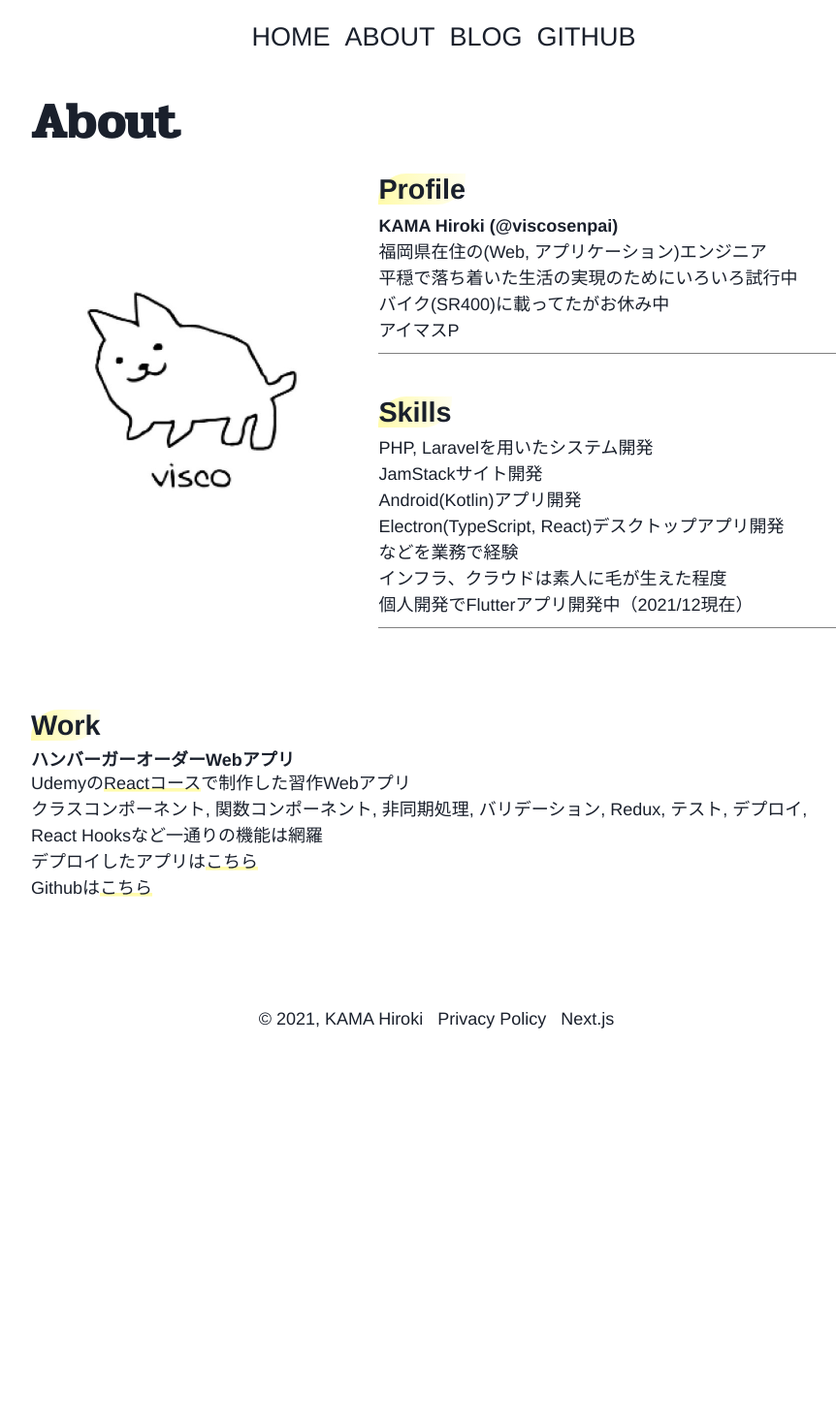
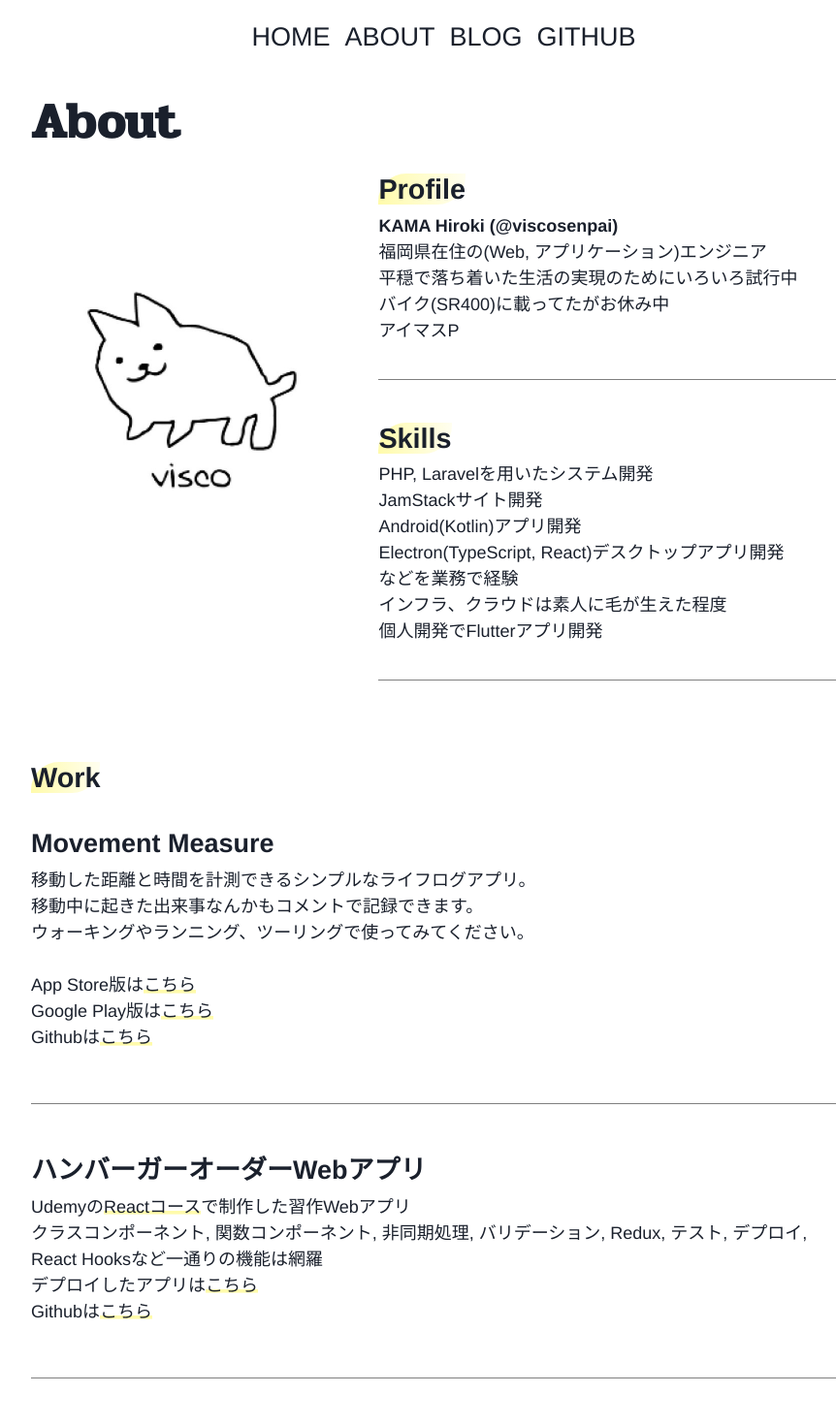
Before and after one commit to viscosenpai/viscosenpai.github.io, a Next.js app: page /about in a window 1280 px wide. Shown: the top 1470 px of the page at 97% size, without its empty margins (190-1052 px from the left). Before the commit the page ends 1118 px from the top, so only its background shows below. Built offline with nearby package versions, Linux system fonts and the light colour scheme.

Commit message:
[add] 実績にアプリ追加

```diff
--- /dev/null
+++ b/src/components/works.tsx
@@ -0,0 +1,85 @@
+import React from 'react';
+import { Box, chakra } from '@chakra-ui/react';
+import MarkerLink from 'src/components/markerLink';
+
+const Works = () => {
+  return (
+    <Box width="100%" mt="8">
+      <chakra.h4 mx="auto" mb="2" fontSize="2xl">
+        Movement Measure
+      </chakra.h4>
+      <Box mb="12" pb="12" borderBottom="1px solid gray">
+        移動した距離と時間を計測できるシンプルなライフログアプリ。
+        <br />
+        移動中に起きた出来事なんかもコメントで記録できます。
+        <br />
+        ウォーキングやランニング、ツーリングで使ってみてください。
+        <br />
+        <br />
+        App Store版は
+        <MarkerLink
+          href="https://apps.apple.com/jp/app/id1593339195?mt=8"
+          target="_blank"
+          rel="noreferrer"
+        >
+          こちら
+        </MarkerLink>
+        <br />
+        Google Play版は
+        <MarkerLink
+          href="https://play.google.com/store/apps/details?id=viscosenpai.github.io.movement_measure"
+          target="_blank"
+          rel="noreferrer"
+        >
+          こちら
+        </MarkerLink>
+        <br />
+        Githubは
+        <MarkerLink
+          href="https://github.com/viscosenpai/movement_measure"
+          target="_blank"
+          rel="noreferrer"
+        >
+          こちら
+        </MarkerLink>
+      </Box>
+      <chakra.h4 mx="auto" mb="2" fontSize="2xl">
+        ハンバーガーオーダーWebアプリ
+      </chakra.h4>
+      <Box mb="12" pb="12" borderBottom="1px solid gray">
+        Udemyの
+        <MarkerLink
+          href="https://www.udemy.com/course/react-the-complete-guide-incl-redux/"
+          target="_blank"
+          rel="noreferrer"
+        >
+          Reactコース
+        </MarkerLink>
+        で制作した習作Webアプリ
+        <br />
+        クラスコンポーネント, 関数コンポーネント, 非同期処理, バリデーション,
+        Redux, テスト, デプロイ, React Hooksなど一通りの機能は網羅
+        <br />
+        デプロイしたアプリは
+        <MarkerLink
+          href="https://react-my-burger-4e9f1.web.app/"
+          target="_blank"
+          rel="noreferrer"
+        >
+          こちら
+        </MarkerLink>
+        <br />
+        Githubは
+        <MarkerLink
+          href="https://github.com/viscosenpai/react-complete-guide"
+          target="_blank"
+          rel="noreferrer"
+        >
+          こちら
+        </MarkerLink>
+      </Box>
+    </Box>
+  );
+};
+
+export default Works;
--- a/src/pages/about.tsx
+++ b/src/pages/about.tsx
@@ -6,7 +6,7 @@ import SEO from 'src/components/seo';
 import Layout from 'src/components/layout';
 import PageHeader from 'src/components/pageHeader';
 import MarkerHeader from 'src/components/markerHeader';
-import MarkerLink from 'src/components/markerLink';
+import Works from 'src/components/works';
 
 const About = () => {
   return (
@@ -32,7 +32,7 @@ const About = () => {
               <chakra.p
                 mt="1.5"
                 mb="2.5rem"
-                pb="2"
+                pb="8"
                 borderBottom="1px solid gray"
               >
                 <strong>KAMA Hiroki (@viscosenpai)</strong>
@@ -49,7 +49,7 @@ const About = () => {
               <chakra.p
                 mt="1.5"
                 mb="2.5rem"
-                pb="2"
+                pb="8"
                 borderBottom="1px solid gray"
               >
                 PHP, Laravelを用いたシステム開発
@@ -64,51 +64,14 @@ const About = () => {
                 <br />
                 インフラ、クラウドは素人に毛が生えた程度
                 <br />
-                個人開発でFlutterアプリ開発中（2021/12現在）
+                個人開発でFlutterアプリ開発
               </chakra.p>
             </Box>
           </Flex>
           <Flex justify="center" mb="6.67" width="100%">
             <Box mb="2.5rem" pb="12px">
               <MarkerHeader>Work</MarkerHeader>
-              <Box width="100%" mt="2">
-                <chakra.h4 mx="auto" my="0">
-                  ハンバーガーオーダーWebアプリ
-                </chakra.h4>
-                <p>
-                  Udemyの
-                  <MarkerLink
-                    href="https://www.udemy.com/course/react-the-complete-guide-incl-redux/"
-                    target="_blank"
-                    rel="noreferrer"
-                  >
-                    Reactコース
-                  </MarkerLink>
-                  で制作した習作Webアプリ
-                  <br />
-                  クラスコンポーネント, 関数コンポーネント, 非同期処理,
-                  バリデーション, Redux, テスト, デプロイ, React
-                  Hooksなど一通りの機能は網羅
-                  <br />
-                  デプロイしたアプリは
-                  <MarkerLink
-                    href="https://react-my-burger-4e9f1.web.app/"
-                    target="_blank"
-                    rel="noreferrer"
-                  >
-                    こちら
-                  </MarkerLink>
-                  <br />
-                  Githubは
-                  <MarkerLink
-                    href="https://github.com/viscosenpai/react-complete-guide"
-                    target="_blank"
-                    rel="noreferrer"
-                  >
-                    こちら
-                  </MarkerLink>
-                </p>
-              </Box>
+              <Works />
             </Box>
           </Flex>
         </Box>
```
